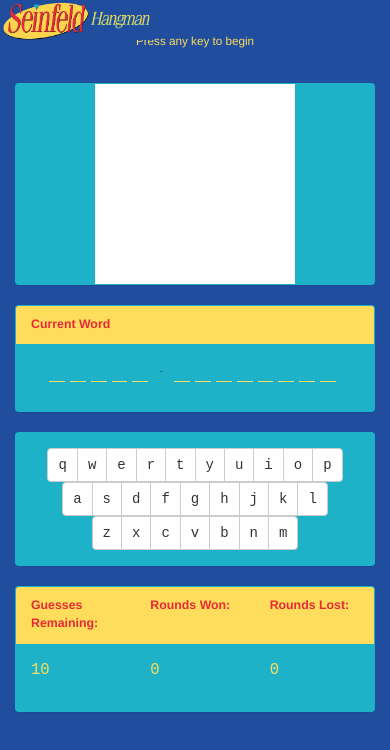
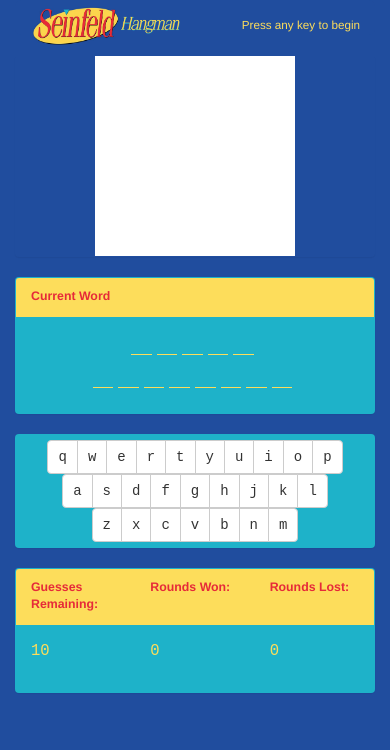
Before and after one commit to merrazquin/Hangman-Game, a plain HTML site: page index.html in a window 390 px wide. Drawn offline with nearby package versions, Linux system fonts and the light colour scheme.

Commit message:
Adjusting media queries Removed extra long puzzles

```diff
--- a/assets/css/style.css
+++ b/assets/css/style.css
@@ -28,6 +28,10 @@ body, .jumbotron {
     background: #1eb2c9;
 }
 
+.no-background {
+    background-color: inherit;
+}
+
 .panel-heading {
     font-weight: bold;
     background: #fddd5b;
@@ -41,6 +45,11 @@ body, .jumbotron {
     font-size: 4vw;
 }
 
+.minimal {
+    padding-top:5px;
+    padding-bottom:5px;
+}
+
 .horizontalList {
     padding-left: 0px;
 }
@@ -49,7 +58,12 @@ body, .jumbotron {
     padding: 5px 5px 2px 5px;
 }
 
+#solution {
+    padding-bottom: 10px;
+}
+
 #solution li {
+    margin-top: 0px;
     font-size: 2.5vw;
     border-bottom: 1px solid #fddd5b;
     margin-right: 5px;
@@ -82,30 +96,51 @@ body, .jumbotron {
 
 /* Small Devices, Tablets */
 @media only screen and (max-width : 768px) {
+    .jumbotron {
+        padding-top: 5px;
+    }
+    .jumbotron img {
+        width: auto;
+        height: 40px;
+        float: left;
+    }
+    .jumbotron h2 {
+        font-size: 3vw;
+        float: right;
+        margin-top: calc(20px - 1.5vw);
+
+    }
+    .container > .row:nth-of-type(2) {
+        clear: both;
+        margin-top: 10px;
+    }
+    #hangmanImage {
+        height: 400px;
+        width: auto;
+        margin: 0 auto;
+    }
+
+    #solution li {
+        font-size: 4.5vw;
+    }
 }
 
 /* Extra Small Devices, Phones */
 @media only screen and (max-width : 544px) {
-    .jumbotron img {
-        width: auto;
-        height: 40px;
-        position: absolute;
-        top: 0;
-        left: 0;
-    }
-    .jumbotron h2 {
-        font-size: 3vw;
-        margin: 5px 0;
-    }
     #hangmanImage {
         height: 200px;
-        width: auto;
-        margin: 0 auto;
     }
-
+    li[value="-"] {
+        display: block;
+        margin:0px;
+        padding: 0px;
+    }
 }
 
 /* Custom, iPhone Retina */
 @media only screen and (max-width : 320px) {
-
+    .btn-group>.btn {
+        padding-left: 8px;
+        padding-right: 8px;
+    }
 }
--- a/assets/javascript/game.js
+++ b/assets/javascript/game.js
@@ -72,7 +72,7 @@ function handleInput(event) {
 var game = {
     hasBegun: false,
     roundEnded: false,
-    answers: ["Jerry Seinfeld", "Elaine Benes", "Cosmo Kramer", "George Costanza", "black and white cookie", "chocolate babka", "muffin top", "serenity now", "frogger", "bottle wipe", "close talker", "double dipper", "Festivus", "hoochie mama", "manssiere", "Mulva", "David Puddy", "Jackie Chiles", "Tim Whatley"],
+    answers: ["Jerry Seinfeld", "Elaine Benes", "Cosmo Kramer", "George Costanza", "chocolate babka", "muffin top", "serenity now", "frogger", "bottle wipe", "close talker", "double dipper", "Festivus", "hoochie mama", "manssiere", "Mulva", "David Puddy", "Jackie Chiles", "Tim Whatley"],
     currentAnswer: "",
     allGuesses: [],
     invalidGuesses: [],
@@ -139,6 +139,7 @@ var game = {
             // treat spaces differently from letters
             if (isSpace) {
                 node.setAttribute("solved", "true");
+                node.setAttribute("value", "-");
             }
             else {
                 // TODO: change to char codes for better obfuscation of answer
@@ -146,7 +147,7 @@ var game = {
                 node.setAttribute("displayValue", letter);
                 node.setAttribute("solved", "false");
             }
-            node.innerHTML = isSpace ? "-" : "&nbsp;";
+            node.innerHTML = isSpace ? "" : "&nbsp;";
 
             // add the letter space to the collection (ul)
             solutionDisplay.appendChild(node);
--- a/index.html
+++ b/index.html
@@ -24,7 +24,7 @@
         </div>
         <div class="row">
             <div class="col-md-4">
-                <div class="panel text-center">
+                <div class="panel text-center no-background">
                    <img id="hangmanImage" class="img-responsive" src="assets/images/hangman10.png" alt="10 guesses remaining" />
                 </div>
             </div>
@@ -33,8 +33,8 @@
                     <div class="panel-heading">
                         Current Word
                     </div>
-                    <div class="panel-body text-center">
-                        <ul id="solution" class="horizontalList">
+                    <div class="panel-body text-center minimal">
+                        <ul id="solution" class="scaled horizontalList">
                             <li solved="true">&nbsp;</li>
                         </ul>
                     </div>
@@ -50,7 +50,7 @@
                     </div>
                 </div>
                 <div class="panel hidden-md hidden-lg">
-                    <div class="panel-body text-center">
+                    <div class="panel-body text-center minimal">
                         <div id="keyboard"></div>
                     </div>
                 </div>
```
